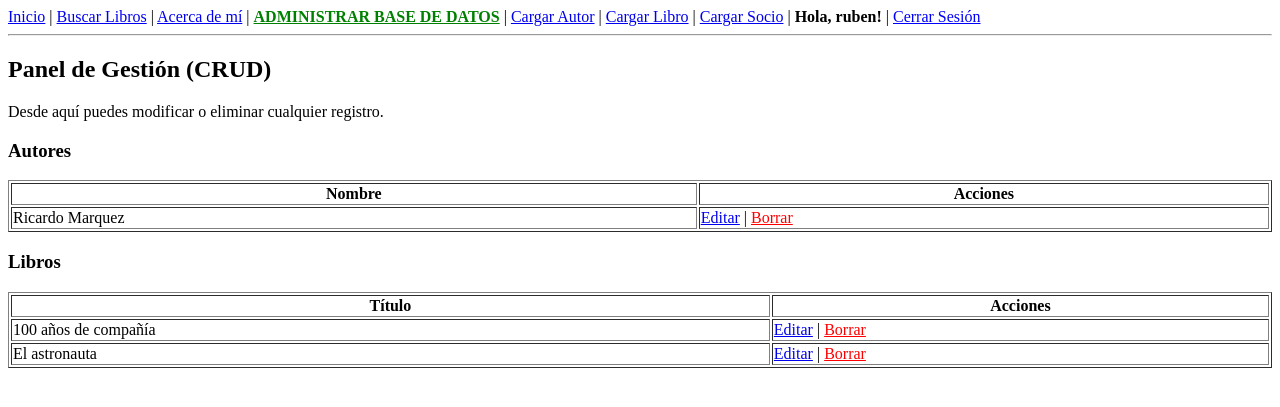
After one commit to rubenfolino-hub/proyecto-comision84995_python, a Django app: page /gestion/ in a window 1280 px wide. The commit adds this page. Shown: the top 407 px of the page. Run offline with Django 5.2, Linux system fonts and the light colour scheme; a user stored in the database is signed in; data comes from the database, SQL or seed files in the repository; both versions use the stored data as it was after the commit.

Commit message:
Solucionado error de entorno virtual y servidor funcionando

```diff
--- a/biblioteca/templates/biblioteca/base.html
+++ b/biblioteca/templates/biblioteca/base.html
@@ -1,19 +1,39 @@
+
 
 <!DOCTYPE html>
-<html>
+<html lang="es">
 <head>
+    <meta charset="UTF-8">
     <title>Sistema Biblioteca</title>
 </head>
 <body>
     <nav>
         <a href="{% url 'inicio' %}">Inicio</a> |
+        <a href="{% url 'buscar_libro' %}">Buscar Libros</a> |
+        <a href="{% url 'about' %}">Acerca de mí</a> |
+
+        {% if user.is_authenticated %}
+            <a href="{% url 'gestion' %}" style="font-weight: bold; color: green;">ADMINISTRAR BASE DE DATOS</a> |
+
             <a href="{% url 'autor_form' %}">Cargar Autor</a> |
             <a href="{% url 'libro_form' %}">Cargar Libro</a> |
             <a href="{% url 'socio_form' %}">Cargar Socio</a> |
-    <a href="{% url 'buscar_libro' %}">Buscar Libros</a> |
-    <a href="{% url 'about' %}">Acerca de mí</a>
+
+            <strong>Hola, {{ user.username }}!</strong> |
+
+            <form action="{% url 'logout' %}" method="POST" style="display:inline;">
+                {% csrf_token %}
+                <button type="submit" style="background:none; border:none; color:blue; cursor:pointer; text-decoration:underline; padding:0; font-family:inherit; font-size:inherit;">
+                    Cerrar Sesión
+                </button>
+            </form>
+        {% else %}
+            <a href="{% url 'login' %}">Iniciar Sesión</a>
+        {% endif %}
     </nav>
+
     <hr>
+
     {% block contenido %}
     {% endblock %}
 </body>
--- /dev/null
+++ b/biblioteca/templates/biblioteca/gestion.html
@@ -0,0 +1,36 @@
+
+
+{% extends "biblioteca/base.html" %}
+
+{% block contenido %}
+    <h2>Panel de Gestión (CRUD)</h2>
+    <p>Desde aquí puedes modificar o eliminar cualquier registro.</p>
+
+    <h3>Autores</h3>
+    <table border="1" width="100%">
+        <tr><th>Nombre</th><th>Acciones</th></tr>
+        {% for a in autores %}
+        <tr>
+            <td>{{ a.nombre }} {{ a.apellido }}</td>
+            <td>
+                <a href="{% url 'editar_autor' a.id %}">Editar</a> |
+                <a href="{% url 'borrar_autor' a.id %}" style="color:red;">Borrar</a>
+            </td>
+        </tr>
+        {% endfor %}
+    </table>
+
+    <h3>Libros</h3>
+    <table border="1" width="100%">
+        <tr><th>Título</th><th>Acciones</th></tr>
+        {% for l in libros %}
+        <tr>
+            <td>{{ l.titulo }}</td>
+            <td>
+                <a href="{% url 'editar_libro' l.id %}">Editar</a> |
+                <a href="{% url 'borrar_libro' l.id %}" style="color:red;">Borrar</a>
+            </td>
+        </tr>
+        {% endfor %}
+    </table>
+{% endblock %}
--- a/biblioteca/urls.py
+++ b/biblioteca/urls.py
@@ -2,12 +2,32 @@
 
 from django.urls import path
 from . import views
+from django.contrib.auth import views as auth_views
 
 urlpatterns = [
+    # Ruta principal
     path('', views.inicio, name='inicio'),
-    path('agregar-autor/', views.agregar_autor, name='autor_form'),
-    path('agregar-libro/', views.agregar_libro, name='libro_form'),
-    path('agregar-socio/', views.agregar_socio, name='socio_form'),
-    path('buscar-libro/', views.buscar_libro, name='buscar_libro'),
+
+    # Rutas para crear (Create)
+    path('autor_form/', views.agregar_autor, name='autor_form'),
+    path('libro_form/', views.agregar_libro, name='libro_form'),
+    path('socio_form/', views.agregar_socio, name='socio_form'),
+
+    # Rutas para editar (Update) - Necesitan el ID del registro
+    path('editar_autor/<int:id>/', views.editar_autor, name='editar_autor'),
+    path('editar_libro/<int:id>/', views.editar_libro, name='editar_libro'),
+
+    # Rutas para borrar (Delete) - Necesitan el ID del registro
+    path('borrar_autor/<int:id>/', views.borrar_autor, name='borrar_autor'),
+    path('borrar_libro/<int:id>/', views.borrar_libro, name='borrar_libro'),
+
+    # Rutas de búsqueda y otros
+    path('buscar_libro/', views.buscar_libro, name='buscar_libro'),
     path('about/', views.about, name='about'),
+
+    # Rutas de autenticación y registro
+    path('login/', auth_views.LoginView.as_view(template_name='biblioteca/login.html'), name='login'),
+    path('logout/', auth_views.LogoutView.as_view(), name='logout'),
+    path('register/', views.register, name='register'),
+    path('gestion/', views.gestion, name='gestion'),
 ]
--- a/biblioteca/views.py
+++ b/biblioteca/views.py
@@ -1,10 +1,21 @@
+
 
 from django.shortcuts import render, redirect
+from django.contrib.auth.decorators import login_required
+from django.contrib.auth.forms import UserCreationForm
+from django.contrib import messages
+
+
+from .models import Libro, Autor, Socio
 from .forms import AutorFormulario, LibroFormulario, SocioFormulario
-from .models import Libro
 
-def home(request):
-    return render(request, 'home.html')
+
+
+def inicio(request):
+
+    autores = Autor.objects.all()
+    libros = Libro.objects.all()
+    return render(request, 'biblioteca/inicio.html', {'autores': autores, 'libros': libros})
 
 def about(request):
     usuario = {
@@ -12,15 +23,26 @@ def about(request):
         "apellido": "Folino",
         "email": "ruben@coderhouse.com",
         "avatar": "https://cdn-icons-png.flaticon.com/512/3135/3135715.png",
-        "biografia": "Estudiante de Python en Coderhouse",
+        "biografia": "Hola! Soy Ruben, estudiante de Python en Coderhouse. Este proyecto es un sistema de gestión para una biblioteca desarrollado con Django",
         "cumpleanios": "18 de febrero",
     }
     return render(request, 'about.html', {'usuario': usuario})
 
+def register(request):
+    if request.method == 'POST':
+        form = UserCreationForm(request.POST)
+        if form.is_valid():
+            form.save()
+            username = form.cleaned_data.get('username')
+            messages.success(request, f'Cuenta creada para {username}!')
+            return redirect('login')
+    else:
+        form = UserCreationForm()
+    return render(request, 'biblioteca/registro.html', {'form': form})
 
-def inicio(request):
-    return render(request, 'biblioteca/inicio.html')
 
+
+@login_required
 def agregar_autor(request):
     if request.method == "POST":
         form = AutorFormulario(request.POST)
@@ -31,6 +53,25 @@ def agregar_autor(request):
         form = AutorFormulario()
     return render(request, 'biblioteca/autor_form.html', {'miFormulario': form})
 
+@login_required
+def editar_autor(request, id):
+    autor = Autor.objects.get(id=id)
+    if request.method == "POST":
+        form = AutorFormulario(request.POST, instance=autor)
+        if form.is_valid():
+            form.save()
+            return redirect('inicio')
+    else:
+        form = AutorFormulario(instance=autor)
+    return render(request, 'biblioteca/autor_form.html', {'miFormulario': form})
+
+@login_required
+def borrar_autor(request, id):
+    autor = Autor.objects.get(id=id)
+    autor.delete()
+    return redirect('inicio')
+
+@login_required
 def agregar_libro(request):
     if request.method == "POST":
         form = LibroFormulario(request.POST)
@@ -41,6 +82,25 @@ def agregar_libro(request):
         form = LibroFormulario()
     return render(request, 'biblioteca/libro_form.html', {'miFormulario': form})
 
+@login_required
+def editar_libro(request, id):
+    libro = Libro.objects.get(id=id)
+    if request.method == "POST":
+        form = LibroFormulario(request.POST, instance=libro)
+        if form.is_valid():
+            form.save()
+            return redirect('inicio')
+    else:
+        form = LibroFormulario(instance=libro)
+    return render(request, 'biblioteca/libro_form.html', {'miFormulario': form})
+
+@login_required
+def borrar_libro(request, id):
+    libro = Libro.objects.get(id=id)
+    libro.delete()
+    return redirect('inicio')
+
+@login_required
 def agregar_socio(request):
     if request.method == "POST":
         form = SocioFormulario(request.POST)
@@ -51,6 +111,7 @@ def agregar_socio(request):
         form = SocioFormulario()
     return render(request, 'biblioteca/socio_form.html', {'miFormulario': form})
 
+@login_required
 def buscar_libro(request):
     libros = []
     query = ""
@@ -58,3 +119,15 @@ def buscar_libro(request):
         query = request.GET['titulo']
         libros = Libro.objects.filter(titulo__icontains=query)
     return render(request, 'biblioteca/buscar_libro.html', {'libros': libros, 'query': query})
+
+
+@login_required
+def gestion(request):
+    autores = Autor.objects.all()
+    libros = Libro.objects.all()
+    socios = Socio.objects.all()
+    return render(request, 'biblioteca/gestion.html', {
+        'autores': autores,
+        'libros': libros,
+        'socios': socios
+    })
--- a/proyecto_python/settings.py
+++ b/proyecto_python/settings.py
@@ -116,3 +116,8 @@ USE_TZ = True
 # https://docs.djangoproject.com/en/6.0/howto/static-files/
 
 STATIC_URL = 'static/'
+
+LOGIN_REDIRECT_URL = 'inicio'
+LOGOUT_REDIRECT_URL = 'inicio'
+
+LOGIN_URL = 'login'
--- a/proyecto_python/urls.py
+++ b/proyecto_python/urls.py
@@ -19,5 +19,5 @@ from django.urls import path, include
 
 urlpatterns = [
     path('admin/', admin.site.urls),
-    path('', include('biblioteca.urls')), # Conecta con las URLs de tu app
+    path('', include('biblioteca.urls')), # Este llama al archivo de abajo
 ]
```
Also changed, not shown: biblioteca/templates/biblioteca/inicio.html (+28 -9 lines), biblioteca/templates/biblioteca/login.html (added, +13 -0 lines), biblioteca/templates/biblioteca/registro.html (added, +13 -0 lines), db.sqlite3. Lines whose indentation alone changed are shown as unchanged.
